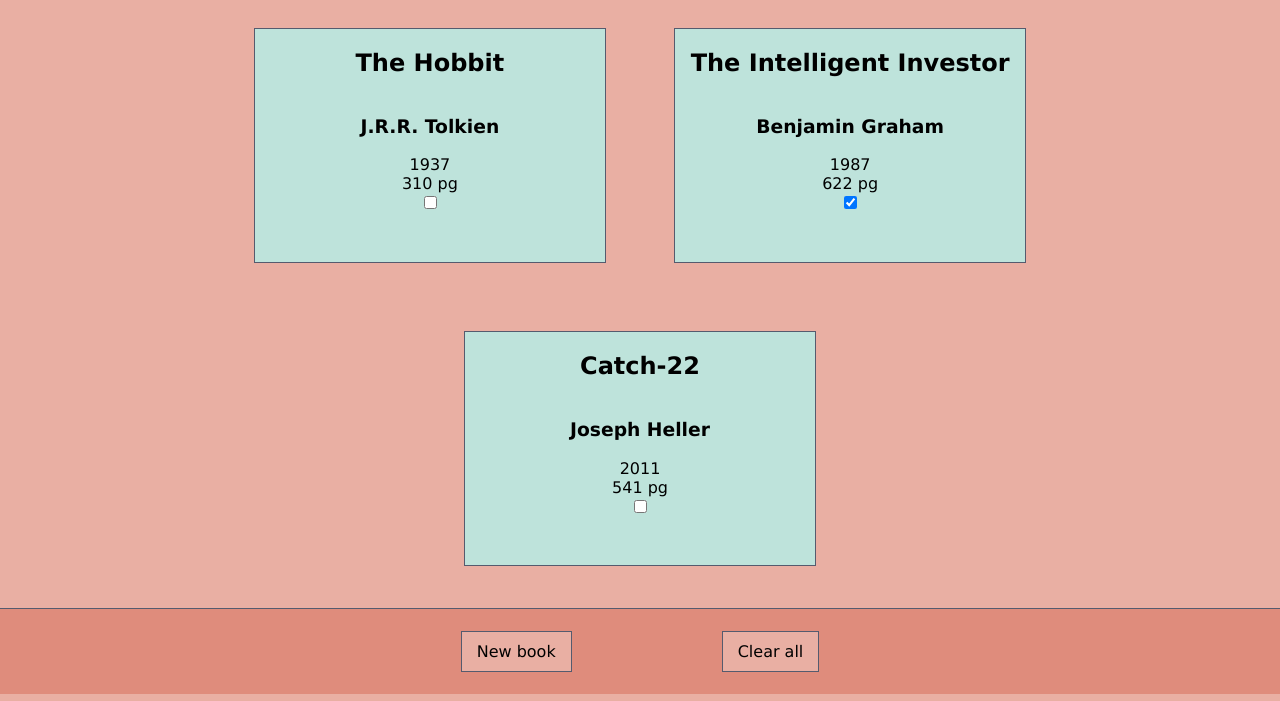
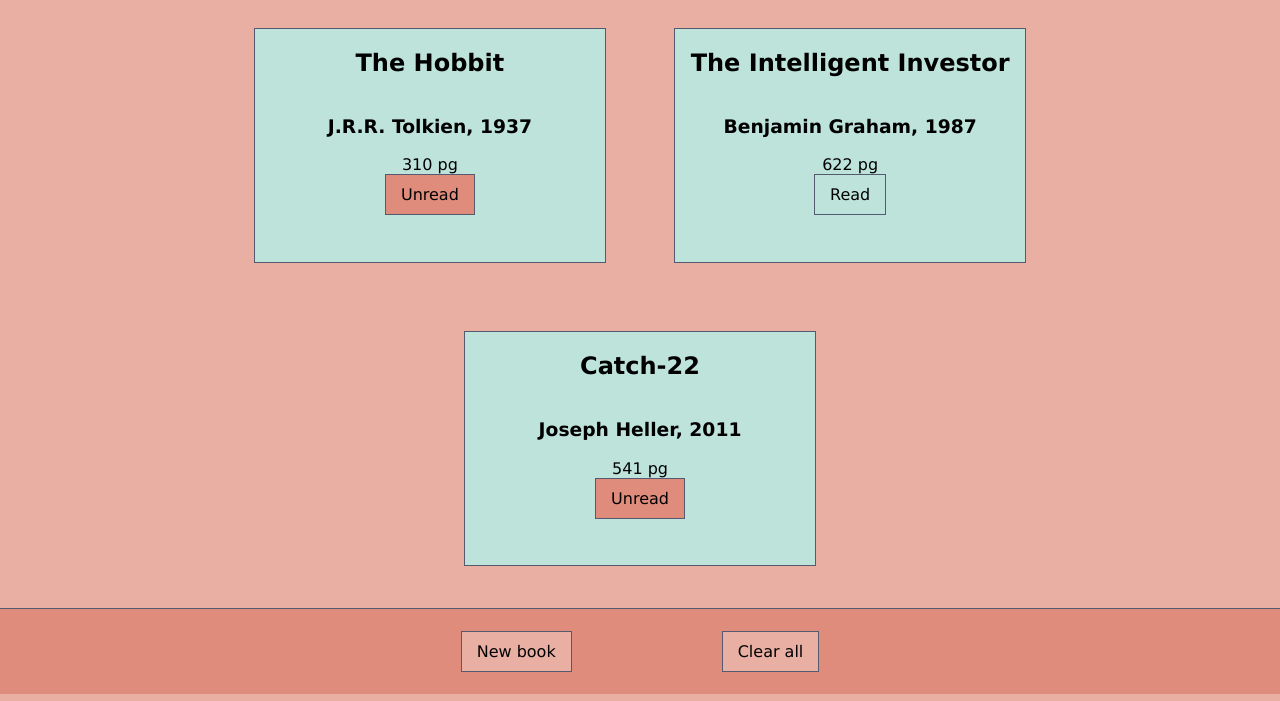
Before and after one commit to gnik-snrub/library, a plain HTML site: page index.html in a window 1280 px wide. Shown: the part 106-807 px from the top of the page. Drawn offline with Linux system fonts and the light colour scheme.

Commit message:
Changed the 'read' checkbox to a toggleable button.

```diff
--- a/index.js
+++ b/index.js
@@ -12,34 +12,29 @@ function Book(title, author, year, pages, read) {
         bookPanel.classList.add('book');
 
         const title = document.createElement('h2');
-        title.classList.add('title')
         title.textContent = this.title;
         bookPanel.appendChild(title);
 
         const author = document.createElement('h3');
-        author.classList.add('author')
-        author.textContent = this.author;
+        author.textContent = this.author + ', ' + this.year;
         bookPanel.appendChild(author);
 
-        const year = document.createElement('div');
-        year.classList.add('year')
-        year.textContent = this.year;
-        bookPanel.appendChild(year);
-
         const pages = document.createElement('div');
-        pages.classList.add('pages')
         pages.textContent = this.pages;
         bookPanel.appendChild(pages);
 
-        const read = document.createElement('input');
-        read.classList.add('read')
-        read.setAttribute('type', 'checkbox');
+        const readToggle = document.createElement('button');
+        readToggle.classList.add('read-toggle');
         if (this.read) {
-            read.checked = true;
+            readToggle.classList.add('read');
+            readToggle.textContent = "Read"
         } else {
-            read.checked = false;
+            readToggle.classList.add('unread');
+            readToggle.textContent = "Unread"
         }
-        bookPanel.appendChild(read);
+        bookPanel.appendChild(readToggle);
+
+        // REMOVE BUTTON HERE
         return bookPanel
     }
 }
@@ -60,6 +55,21 @@ function addBooks() {
     }
     for (book in myLibrary) {
         container.appendChild(myLibrary[book].addBook());
+    }
+
+    const removeBookButtons = document.querySelectorAll('.read-toggle');
+    removeBookButtons.forEach(btn => btn.addEventListener('click', function() { toggleReadStatus(btn) }));
+
+    function toggleReadStatus(btn) {
+        if (btn.classList.contains('read')) {
+            btn.classList.add('unread');
+            btn.classList.remove('read');
+            btn.textContent = "Unread";
+        } else if (btn.classList.contains('unread')) {
+            btn.classList.add('read');
+            btn.classList.remove('unread');
+            btn.textContent = "Read";
+        }
     }
 }
 
@@ -110,6 +120,7 @@ const addBookFromForm = document.querySelector('.add-book-form');
 
 addBookFromForm.addEventListener('submit', function(e) {
     e.preventDefault();
+
     const title = document.getElementById('newTitle').value;
     const author = document.getElementById('newAuthor').value;
     const year = document.getElementById('newYear').value;
@@ -117,8 +128,9 @@ addBookFromForm.addEventListener('submit', function(e) {
     const read = document.getElementById('newRead').checked;
     let newBook = new Book(title, author, year, pages, read);
     addBookToLibrary(newBook);
+
     addBooks();
     clearScreen();
-})
+});
 
 startup();
--- a/style.css
+++ b/style.css
@@ -65,6 +65,20 @@ h1 { font-size: 3em; }
     width: 350px;
 }
 
+h2 {
+
+}
+
+h3 {
+
+}
+
+.read { background-color: #BEE3DB;}
+.unread {background-color: #DF8C7C;}
+.remove-book {
+
+}
+
 button {
     font-family:'Lucida Sans', 'Lucida Sans Regular', 'Lucida Grande', 'Lucida Sans Unicode', Geneva, Verdana, sans-serif;
     font-size: 1em;
```
